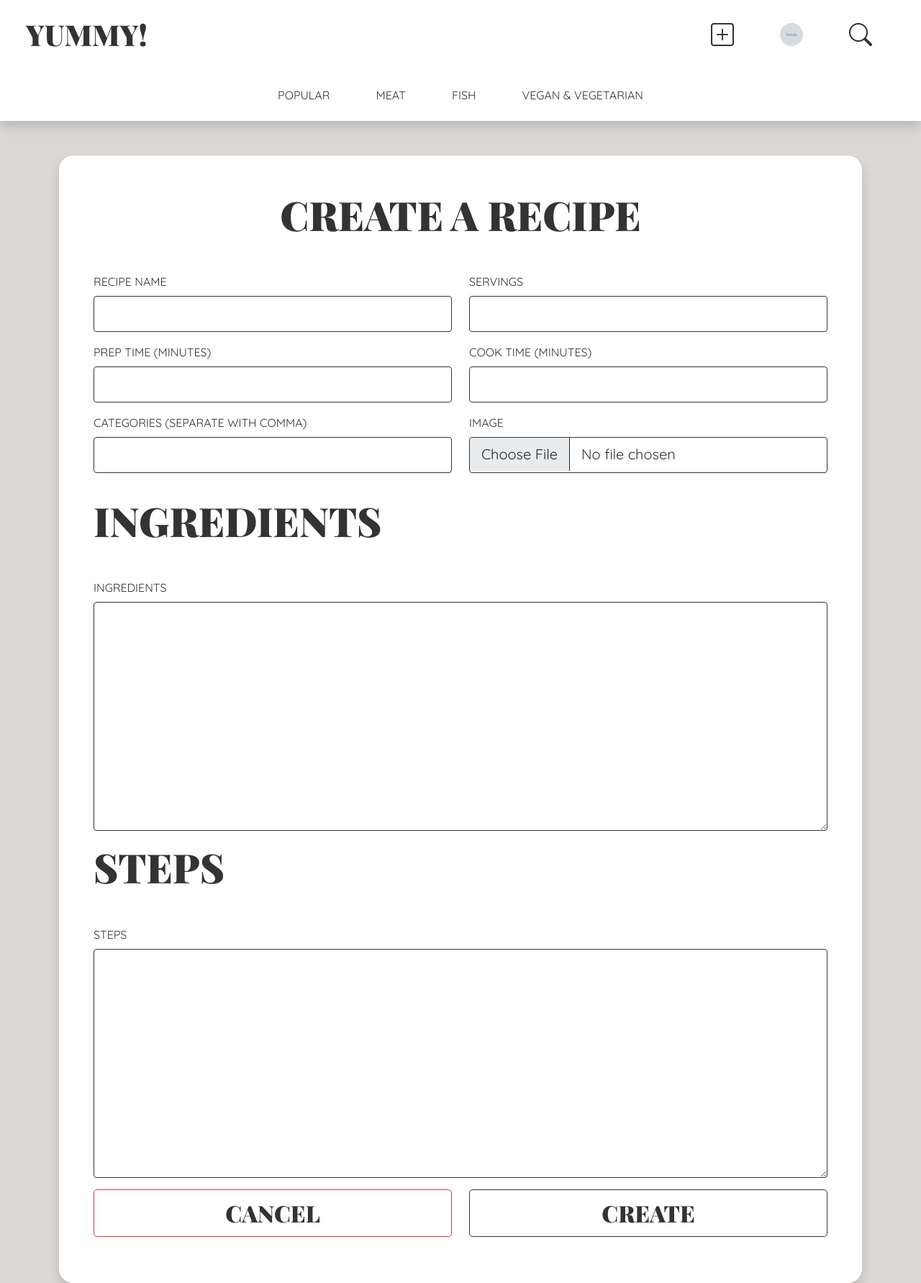
After one commit to RoyMagnussen/Yummy-Recipe-Blog, a Django app: page /recipes/create/ in a window 1280 px wide. The commit adds this page. Shown: the whole page at 72% size. Run offline with Django 3.2, Linux system fonts and the light colour scheme; a user stored in the database is signed in; tables that the repository leaves empty hold one stand-in row (values such as "Sample post"); grey boxes marked "Sample" are stand-in pictures; parts of the project's set-up code (start-up, migrations or seed data) failed here and were passed over; some libraries are stand-ins or nearby versions.

Commit message:
Closes #15 - Recipe Creation (#16)
* Created recipe creation view.

* Created recipe creation url.

* Added recipe creation link to navigation.

* Updated account update form to not require profile image file.

* Added check ti see if the recipe has an image.

* Added default recipe card image.

* Updated recipe model category field to many to many relationship.

* Added url to recipes url.

* Created recipe creation html page.

* Created recipe creation form.

* Updated home page html.

* Updated existing features section, table of content and user stories table.

```diff
--- a/recipes/forms.py
+++ b/recipes/forms.py
@@ -0,0 +1,34 @@
+from django.forms.models import ModelForm
+from django.forms.fields import CharField, IntegerField, FileField
+from .models import Recipe
+
+
+class RecipeCreationForm(ModelForm):
+    """
+    A form for creating recipes.
+
+    Args:
+        ModelForm (class): The standard form class provide by Django. Can be found here: `django.forms.models`
+    """
+
+    name = CharField(required=True, label='Recipe name')
+    servings = IntegerField(required=True, label='Servings')
+    prep_time = IntegerField(required=True, label='Prep Time (Minutes)')
+    cook_time = IntegerField(required=True, label='Cook Time (Minutes)')
+    categories = CharField(required=True, label='Categories (Separate with comma)')
+    image = FileField(required=False, label='Image')
+
+
+    class Meta:
+        model = Recipe
+        fields = ('name', 'image', 'ingredients', 'steps',
+                  'categories', 'servings', 'prep_time', 'cook_time',)
+
+    def __init__(self, *args, **kwargs):
+        super(RecipeCreationForm, self).__init__(*args, **kwargs)
+
+        for field in self.fields:
+            self.fields[field].widget.attrs['class'] = 'form-control form-control-lg border-0'
+
+    def save(self):
+        return super(RecipeCreationForm, self).save()
--- a/recipes/models.py
+++ b/recipes/models.py
@@ -4,7 +4,7 @@ from django.utils import timezone
 from django.db.models.deletion import CASCADE
 from django.db.models.fields import CharField, DateTimeField, IntegerField, TextField
 from django.db.models.fields.files import ImageField
-from django.db.models.fields.related import ForeignKey
+from django.db.models.fields.related import ForeignKey, ManyToManyField
 
 # Create your models here.
 
@@ -37,7 +37,7 @@ class Recipe(Model):
     image = ImageField(upload_to='recipe_images')
     ingredients = TextField(null=False, blank=False)
     steps = TextField(null=False, blank=False)
-    category = ForeignKey(Category, on_delete=CASCADE)
+    category = ManyToManyField(Category)
     servings = IntegerField(null=False, blank=False)
     prep_time = IntegerField(null=False, blank=False)
     cook_time = IntegerField(null=False, blank=False)
--- /dev/null
+++ b/recipes/templates/recipes/create_recipe.html
@@ -0,0 +1,77 @@
+{% extends 'base.html' %}
+{% load static %}
+{% block extra_css %}
+<link rel="stylesheet" href="{% static 'css/blog.min.css' %}">
+{% endblock extra_css %}
+{% block content %}
+<div class="container text-uppercase mt-5">
+    <form action="" method="post" class="form shadow rounded-20 p-3 p-md-5 bg-white">
+        <h1 class="text-center display-4 logo-font mb-5">Create a recipe</h1>
+        {% csrf_token %}
+        <div class="row mb-3">
+            <div class="col-12 col-md-6 mb-3">
+                <label for="id_name" class="form-label">{{ form.name.label }}</label>
+                <div class="input-group rounded border-dark-grey">
+                    {{ form.name }}
+                </div>
+            </div>
+            <div class="col-12 col-md-6 mb-3">
+                <label for="id_servings" class="form-label">{{ form.servings.label }}</label>
+                <div class="input-group rounded border-dark-grey">
+                    {{ form.servings }}
+                </div>
+            </div>
+            <div class="col-12 col-md-6 mb-3">
+                <label for="id_prep_time" class="form-label">{{ form.prep_time.label }}</label>
+                <div class="input-group rounded border-dark-grey">
+                    {{ form.prep_time }}
+                </div>
+            </div>
+            <div class="col-12 col-md-6 mb-3">
+                <label for="id_cook_time" class="form-label">{{ form.cook_time.label }}</label>
+                <div class="input-group rounded border-dark-grey">
+                    {{ form.cook_time }}
+                </div>
+            </div>
+            <div class="col-12 col-md-6 mb-3">
+                <label for="id_categories" class="form-label">{{ form.categories.label }}</label>
+                <div class="input-group rounded border-dark-grey">
+                    {{ form.categories }}
+                </div>
+            </div>
+            <div class="col-12 col-md-6 mb-3">
+                <label for="id_image" class="form-label">{{ form.image.label }}</label>
+                <div class="input-group rounded border-dark-grey">
+                    {{ form.image }}
+                </div>
+            </div>
+        </div>
+        <div class="row mb-3">
+            <div class="col-12">
+                <h1 class="display-4 logo-font mb-5">Ingredients</h1>
+                <label for="id_ingredients" class="form-label">{{ form.ingredients.label }}</label>
+                <div class="input-group rounded border-dark-grey">
+                    {{ form.ingredients }}
+                </div>
+            </div>
+        </div>
+        <div class="row mb-3">
+            <div class="col-12">
+                <h1 class="display-4 logo-font mb-5">Steps</h1>
+                <label for="id_steps" class="form-label">{{ form.steps.label }}</label>
+                <div class="input-group rounded border-dark-grey">
+                    {{ form.steps }}
+                </div>
+            </div>
+        </div>
+        <div class="row mb-3">
+            <div class="col-12 col-md-6">
+                <a href="{% url 'home' %}" class="btn btn-lg form-btn border border-danger w-100 logo-font">Cancel</a>
+            </div>
+            <div class="col-12 col-md-6">
+                <button type="submit" class="btn btn-lg form-btn border-dark-grey w-100 logo-font text-uppercase">Create</button>
+            </div>
+        </div>
+    </form>
+</div>
+{% endblock content %}
--- a/recipes/urls.py
+++ b/recipes/urls.py
@@ -1,6 +1,7 @@
 from django.urls import path
+from . import views
 
 
 urlpatterns = [
-    path(),
+    path('create/', views.create_recipe, name='create_recipe'),
 ]
--- a/recipes/views.py
+++ b/recipes/views.py
@@ -1,3 +1,55 @@
-from django.shortcuts import render
+from django.contrib.auth.decorators import login_required
+from django.shortcuts import redirect, render
+from .models import Recipe, Category
+from .forms import RecipeCreationForm
+from accounts.models import Account
 
 # Create your views here.
+
+
+@login_required(login_url='/')
+def create_recipe(request) -> render:
+    """
+    Creates the create recipe view.
+
+    Args:
+        request (HttpRequest): A HttpRequest class object.
+
+    Returns:
+        render: A HttpResponse whose content is filled by the provided template and context.
+    """
+    if request.method == 'POST':
+        form = RecipeCreationForm(request.POST, request.FILES)
+        if form.is_valid():
+            name = form.cleaned_data.get('name')
+            servings = form.cleaned_data.get('servings')
+            prep_time = form.cleaned_data.get('prep_time')
+            cook_time = form.cleaned_data.get('cook_time')
+            total_time = prep_time + cook_time
+            form_categories = form.cleaned_data['categories'].split(',')
+            image = form.cleaned_data.get('image')
+            ingredients = form.cleaned_data.get('ingredients')
+            steps = form.cleaned_data.get('steps')
+            author = Account.objects.get(username=request.user.username)
+            for category in form_categories:
+                if category not in Category.objects.all():
+                    Category.objects.create(name=category)
+
+            categories = Category.objects.filter(name__in=form_categories)
+
+            recipe = Recipe.objects.create(name=name, servings=servings, prep_time=prep_time, cook_time=cook_time,
+                                           total_time=total_time, image=image, ingredients=ingredients, steps=steps, author=author)
+
+            recipe.category.set(categories)
+
+            return redirect('home')
+
+    user = Account.objects.get(username=request.user.username)
+    form = RecipeCreationForm()
+    context = {
+        'title': 'Create Recipe',
+        'form': form,
+        'user': user
+    }
+
+    return render(request, 'recipes/create_recipe.html', context)
--- a/templates/includes/desktop_navigation.html
+++ b/templates/includes/desktop_navigation.html
@@ -5,8 +5,7 @@
                 <a href="{% url 'home' %}" class="navbar-brand logo logo-font">Yummy!</a>
                 <ul class="navbar nav">
                     <li class="nav-item mx-3">
-                        <!-- TODO: Add url function for add recipe page -->
-                        <a href="#" class="nav-link">
+                        <a href="{% url 'create_recipe' %}" class="nav-link">
                             <i class="bi bi-plus-square icon-lg"></i>
                         </a>
                     </li>
--- a/templates/includes/mobile_navigation.html
+++ b/templates/includes/mobile_navigation.html
@@ -16,8 +16,7 @@
             <nav class="navbar container-fluid">
                 <ul class="navbar nav mx-auto">
                     <li class="nav-item mx-2">
-                        <!-- TODO: Add url function for add recipe page -->
-                        <a href="#" class="nav-link">
+                        <a href="{% url 'create_recipe' %}" class="nav-link">
                             <i class="bi bi-plus-square icon-lg"></i>
                         </a>
                     </li>
--- a/templates/includes/tablet_navigation.html
+++ b/templates/includes/tablet_navigation.html
@@ -5,8 +5,7 @@
                 <a href="{% url 'home' %}" class="navbar-brand logo logo-font">Yummy!</a>
                 <ul class="navbar nav">
                     <li class="nav-item mx-3">
-                        <!-- TODO: Add url function for add recipe page -->
-                        <a href="#" class="nav-link">
+                        <a href="{% url 'create_recipe' %}" class="nav-link">
                             <i class="bi bi-plus-square icon-lg"></i>
                         </a>
                     </li>
--- a/yummy_recipe_blog/urls.py
+++ b/yummy_recipe_blog/urls.py
@@ -25,5 +25,6 @@ urlpatterns = [
     path('', include('accounts.urls')),
     path('home/', include('blog.urls')),
     path('profile/', blog_views.profile_page, name='profile_page'),
-    path('profile/edit/', account_views.update_user_page, name='update_user')
+    path('profile/edit/', account_views.update_user_page, name='update_user'),
+    path('recipes/', include('recipes.urls')),
 ] + static(settings.MEDIA_URL, document_root=settings.MEDIA_ROOT)
```
Also changed, not shown: accounts/forms.py (+6 -3 lines), blog/templates/blog/home.html (+4 -4 lines), blog/templates/blog/includes/recipe_card.html (+7 -2 lines), README.md, media/recipe_images/default.jpg (added).
